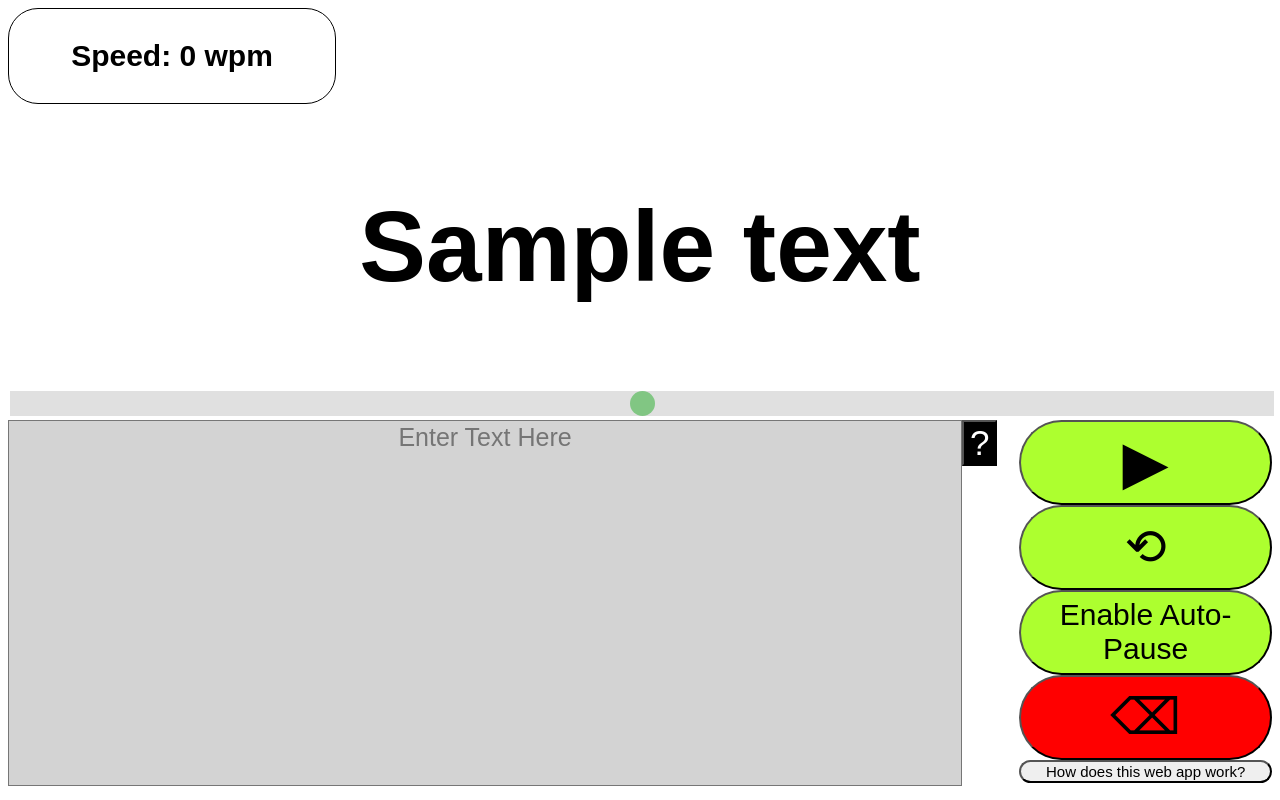
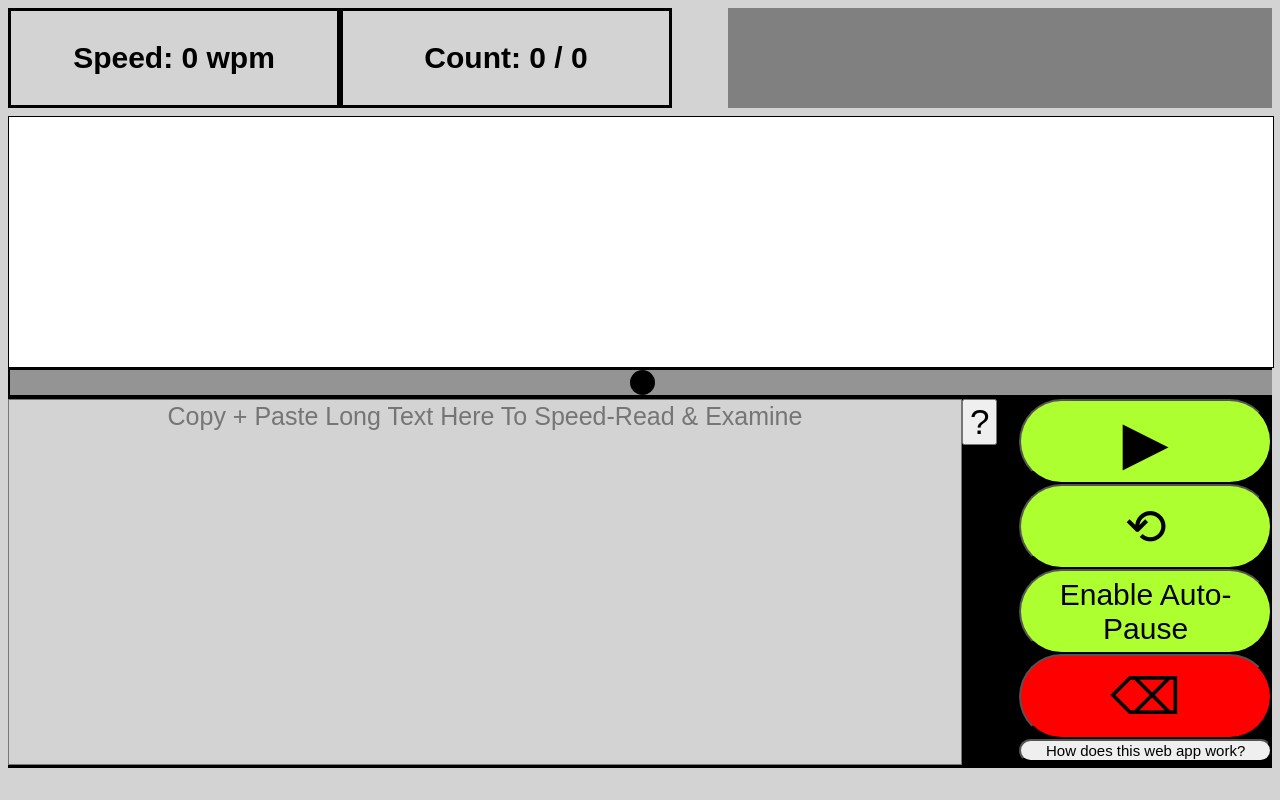
Before and after one commit to ProjectsByJackHe/OneWord, a plain HTML site: page index.html in a window 1280 px wide. Drawn offline with Linux system fonts and the light colour scheme.

Commit message:
almost done version one

```diff
--- a/index.html
+++ b/index.html
@@ -7,18 +7,33 @@
     <body>
 
     <!--Word speed count-->
-    <div id = "speedometer">
+    <div id = "cell">
         <h2 id = "speedLabel">Speed: 0 wpm</h2>
     </div>
     <!--Word speed count-->
 
+    <!--Word count-->
+    <div id = "cell">
+       <h2 id = "wordCount">Count: 0 / 0</h2>
+    </div>
+    <!--Word count-->
+
+    <!-- Progress Bar -->
+        <progress value="0" max = "100" id = "progressBar"></progress>
+    <!-- Progress Bar -->
+
+    <br><br><br><br><br>
+
+
     <!--Display-->
     <br>
-    <h1 id = "display"> Sample text</h1>
-    <br>
+    <div id = "mainDisplay">
+        <h1 id = "display"></h1>
+    </div>
     <!--Display-->
 
 
+  <div id = "userInputContainer">
     <!--Slider controller -->
     <div class="slidecontainer">
     <input type="range" min="50" max="600" value="325" class="slider" id="myRange">
@@ -26,8 +41,8 @@
     <!--Slider controller-->
 
     <!--User Input -->
-            <textarea id = "input" placeholder = "Enter Text Here"></textarea>
-            <button style = "font-size: 35px;text-align: center;background-color: black;color: white;" id = "helper">?</button>
+            <textarea id = "input" placeholder = "Copy + Paste Long Text Here To Speed-Read & Examine"></textarea>
+            <button style = "font-size: 35px;text-align: center;" id = "helper">?</button>
             <button id = "playButton" onclick = "play()">▶</button>
             <button onclick = "playAgain()" class = "idealStyleForButton" style = "font-size: 50px;" id = "restart">⟲</button>
             <button class = "idealStyleForButton" id = "auto"
@@ -35,6 +50,7 @@
             <button onclick = "clearAll()" class = "idealStyleForButton" style = "font-size: 50px;background-color: red;" id = "clear">⌫</button>
             <button style="float: right; font-size: 15px;text-align: center;width: 20%; border-radius: 60px;">How does this web app work?</button>
     <!--User Input -->
+        </div>
 
     <!--
     Added features below:
--- a/slider.js
+++ b/slider.js
@@ -4,11 +4,14 @@ var display = document.getElementById("display")
 var speedInputRange = document.getElementById("myRange")
 var wordSpeedLabel = document.getElementById("speedLabel")
 var playButton = document.getElementById("playButton")
-var progressTracker = document.getElementById("progressTracker")
 var autoPause = document.getElementById("auto")
 var helpButton = document.getElementById("helper")
 var clearTextArea = document.getElementById("clear")
 var restart = document.getElementById("restart")
+var controlPanel = document.getElementById("userInputContainer")
+var wordCount = document.getElementById("wordCount")
+var progressBar = document.getElementById("progressBar")
+
 
 //mathmatical calculation for words per minute:
     let currentValue = speedInputRange.value
@@ -18,19 +21,24 @@ var restart = document.getElementById("restart")
 
 //observes property changes and adjusts speed and size accordingly.
 function observeChangeSize(){
-    if (document.body.clientWidth < 900){
+   // display.innerHTML = document.body.clientWidth;
+    if (document.body.clientWidth < 1100){
+        controlPanel.style.height = "430px"
         autoPause.style.fontSize = "20px"
         wordSpeedLabel.style.fontSize = "20px"
         display.style.fontSize = "75px"
         helpButton.style.fontSize = "13px"
         helpButton.style.width = "5px"
+        wordCount.style.fontSize = "20px"
     }
     else {
+        controlPanel.style.height = "400px"
         autoPause.style.fontSize = "30px"
         wordSpeedLabel.style.fontSize = "30px"
         display.style.fontSize = "100px"
         helpButton.style.fontSize = "35px"
         helpButton.style.width = "auto"
+        wordCount.style.fontSize = "30px"
     }
 }
 
@@ -44,6 +52,8 @@ var autoPauseEnabled = false
 function getWords(){
     text = userInput.value
     words = text.split(" ")
+    wordCount.innerHTML = "Count: " + "0 / " + words.length
+    progressBar.max = String(words.length)
 }
 
 userInput.oninput = function(){
@@ -84,8 +94,11 @@ function start(){
 
         function showText(){
         if (willPlay && words.length > 0 && index < words.length){
-                display.innerHTML = words[index]
 
+            //update the view
+            display.innerHTML = words[index]
+            wordCount.innerHTML = "Count: " + (index + 1) + " / " +words.length
+            progressBar.value = String(index + 1)
             wordSpeedLabel.innerHTML = "Speed: " + speedInputRange.value + " wpm"
 
             let bool = (
@@ -133,7 +146,9 @@ function clearAll(){
     willPlay = false
     index = 0
     words = []
-    display.innerHTML = "Sample text"
+    display.innerHTML = ""
+    wordCount.innerHTML = "Count: " + "0 / " + words.length
+    progressBar.value = "0"
 }
 //--for restart and reset buttons.
 
--- a/style.css
+++ b/style.css
@@ -1,17 +1,49 @@
+body{
+    background-color: lightgray;
+}
+
+#mainDisplay{
+  width: 100%;
+  border: 1px solid;
+  height: 250px;
+  background-color: white;
+}
+
+progress[value]{
+    float: right;
+   -webkit-appearance: none;
+   appearance: none;
+    width: 43%;
+    height: 100px;
+}
+
+#userInputContainer{
+    background-color: black;
+    height: 400px;
+    width: 100%;
+}
+
 h1{
     font-size: 100px;
     text-align: center;
     font-family: sans-serif;
 }
 
-#speedometer {
-    border: 1px solid;
-    border-radius: 30px;
+#cell {
+    border: 3px solid;
+  /*  border-radius: 30px; */
     padding: 5px;
     width: 25%;
+    float: left;
 }
 
 #speedLabel {
+font-size: 30px;
+text-align: center;
+font-family: sans-serif;
+}
+
+#wordCount {
 font-size: 30px;
 text-align: center;
 font-family: sans-serif;
@@ -72,6 +104,7 @@ slidecontainer {
 /* Mouse-over effects */
 .slider:hover {
   opacity: 1; /* Fully shown on mouse-over */
+  background-color: yellow;
 }
 
 /* The slider handle (use -webkit- (Chrome, Opera, Safari, Edge) and -moz- (Firefox) to override default look) */
@@ -83,7 +116,7 @@ slidecontainer {
   border-radius: 60px;
   padding: 5px;
 
-  background: #4CAF50; /* Green background */
+  background-color: black; /* Green background */
   cursor: pointer; /* Cursor on hover */
 }
 
```
